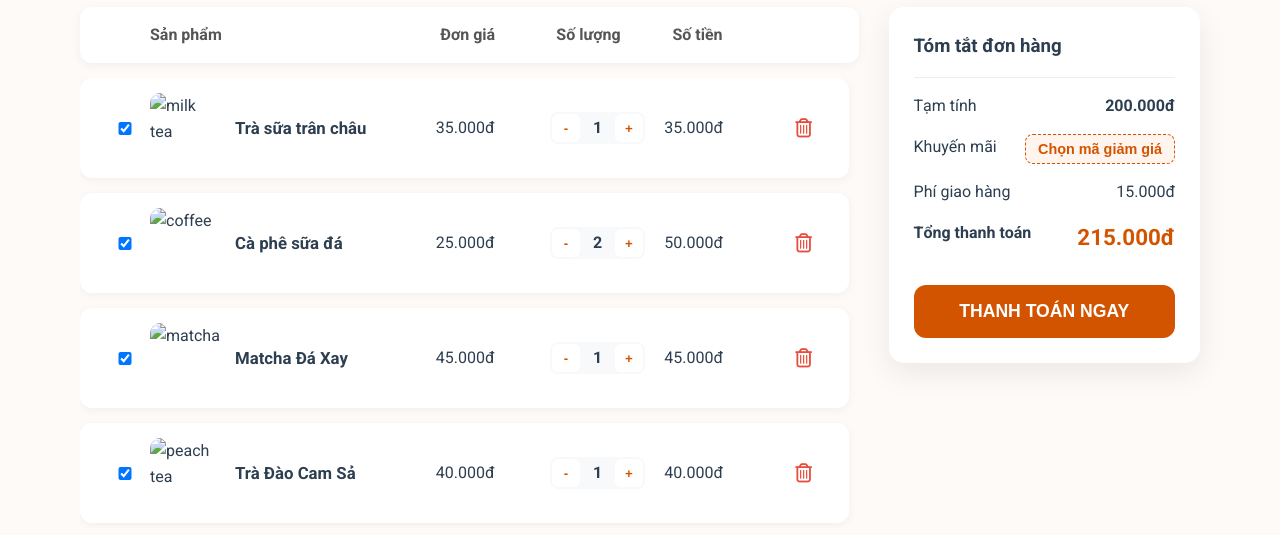
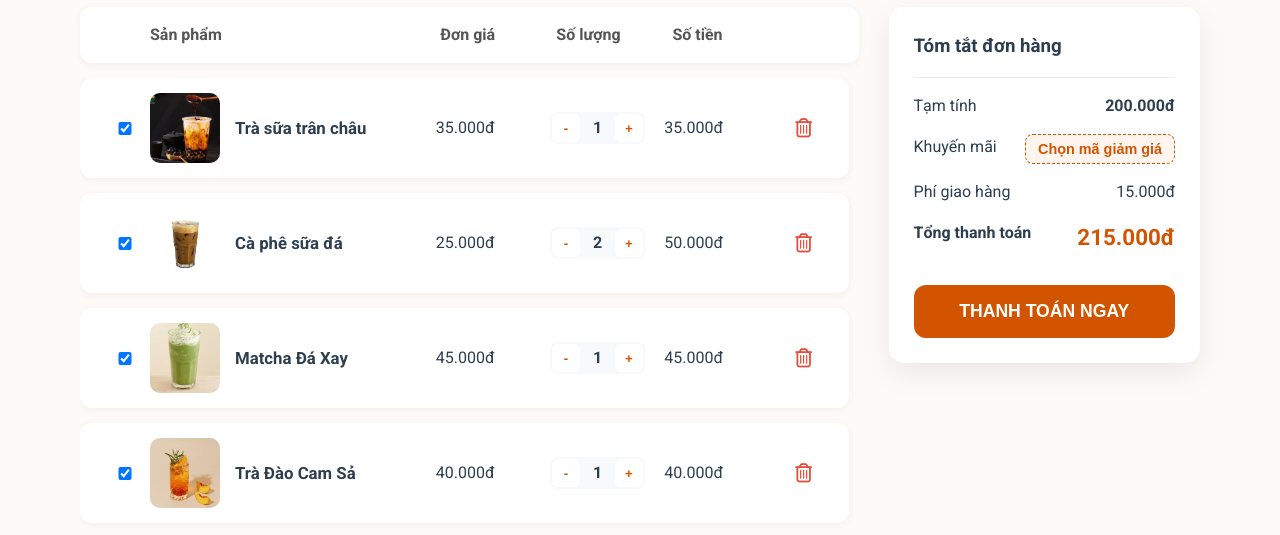
Before and after one commit to Irisleliana/WebHTCNW, a plain HTML site: page assets/page/cartPage/cartPage.html in a window 1280 px wide. Shown: the part 184-719 px from the top of the page. Drawn offline with nearby package versions, Linux system fonts and the light colour scheme.

Commit message:
Update image paths for cart items

```diff
--- a/assets/page/cartPage/cartPage.html
+++ b/assets/page/cartPage/cartPage.html
@@ -38,7 +38,7 @@
                     <div class="cart-item">
                         <input type="checkbox" class="check-item" checked>
                         <div class="product-info">
-                            <img src="../../images/milk-tea.jpg" alt="milk tea">
+                            <img src="../../../img/anhts.jpg" alt="milk tea">
                             <span class="product-name">Trà sữa trân châu</span>
                         </div>
                         <span class="price" data-value="35000">35.000đ</span>
@@ -54,7 +54,7 @@
                     <div class="cart-item">
                         <input type="checkbox" class="check-item" checked>
                         <div class="product-info">
-                            <img src="../../images/coffee.jpg" alt="coffee">
+                            <img src="../../../img/anhcf.jpg" alt="coffee">
                             <span class="product-name">Cà phê sữa đá</span>
                         </div>
                         <span class="price" data-value="25000">25.000đ</span>
@@ -70,7 +70,7 @@
                     <div class="cart-item">
                         <input type="checkbox" class="check-item" checked>
                         <div class="product-info">
-                            <img src="../../images/matcha.jpg" alt="matcha">
+                            <img src="../../../img/anhmcha.jpg" alt="matcha">
                             <span class="product-name">Matcha Đá Xay</span>
                         </div>
                         <span class="price" data-value="45000">45.000đ</span>
@@ -86,7 +86,7 @@
                     <div class="cart-item">
                         <input type="checkbox" class="check-item" checked>
                         <div class="product-info">
-                            <img src="../../images/peach-tea.jpg" alt="peach tea">
+                            <img src="../../../img/anhtd.jpg" alt="peach tea">
                             <span class="product-name">Trà Đào Cam Sả</span>
                         </div>
                         <span class="price" data-value="40000">40.000đ</span>
@@ -102,7 +102,7 @@
                     <div class="cart-item">
                         <input type="checkbox" class="check-item" checked>
                         <div class="product-info">
-                            <img src="../../images/americano.jpg" alt="Americano">
+                            <img src="../../../img/anhamericano.jpg" alt="Americano">
                             <span class="product-name">Americano</span>
                         </div>
                         <span class="price" data-value="30000">30.000đ</span>
```
